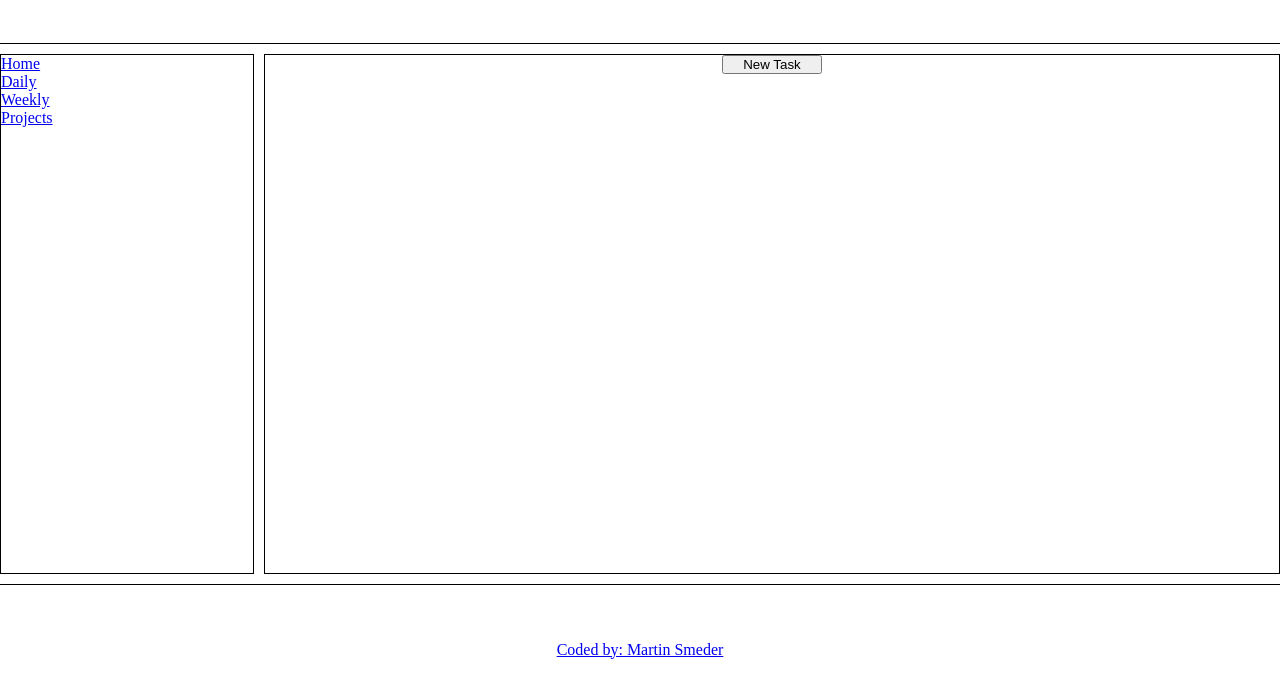
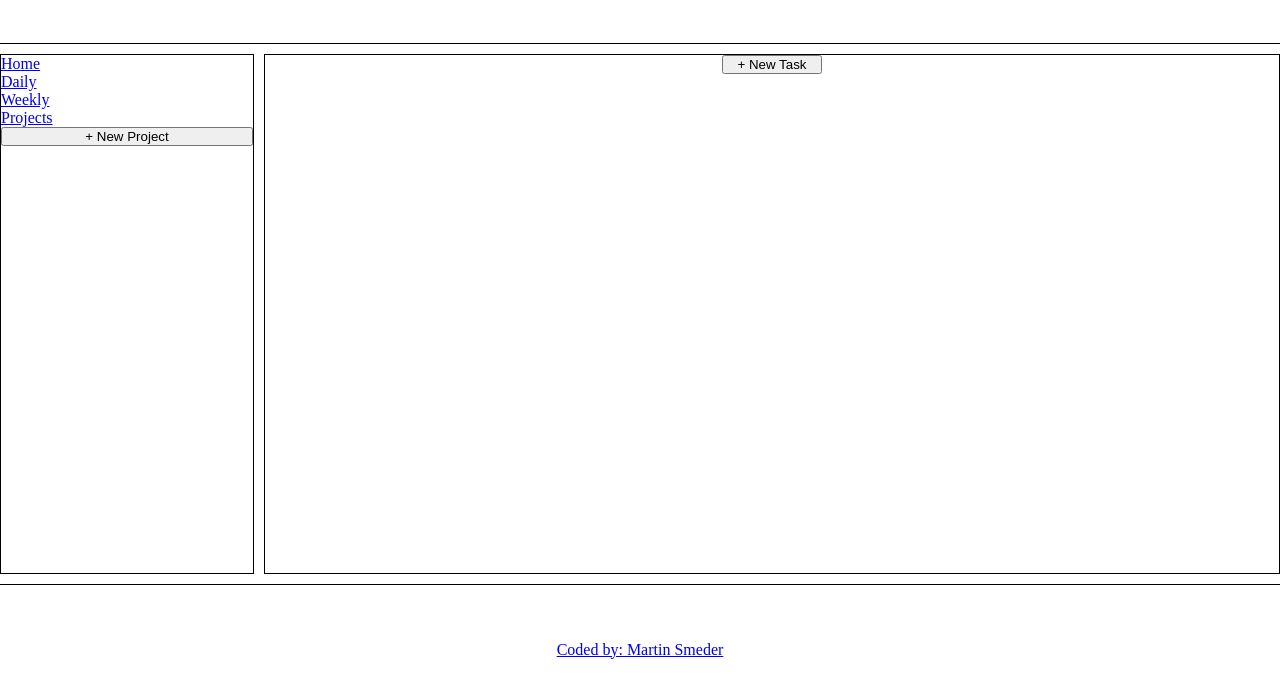
Before and after one commit to martinsmeder/todo_list, a plain HTML site: page index.html in a window 1280 px wide. Shown: the part 86-784 px from the top of the page. Drawn offline with Linux system fonts and the light colour scheme.

Commit message:
Added new project button

```diff
--- a/index.html
+++ b/index.html
@@ -22,12 +22,13 @@
 
     <div id="projects">
       <a href="#">Projects</a>
+      <button>+ New Project</button>
     </div>
   </aside>
 
   <main>
     <div id="content">
-      <button>New Task</button>
+      <button>+ New Task</button>
     </div>
   </main>
 
```
